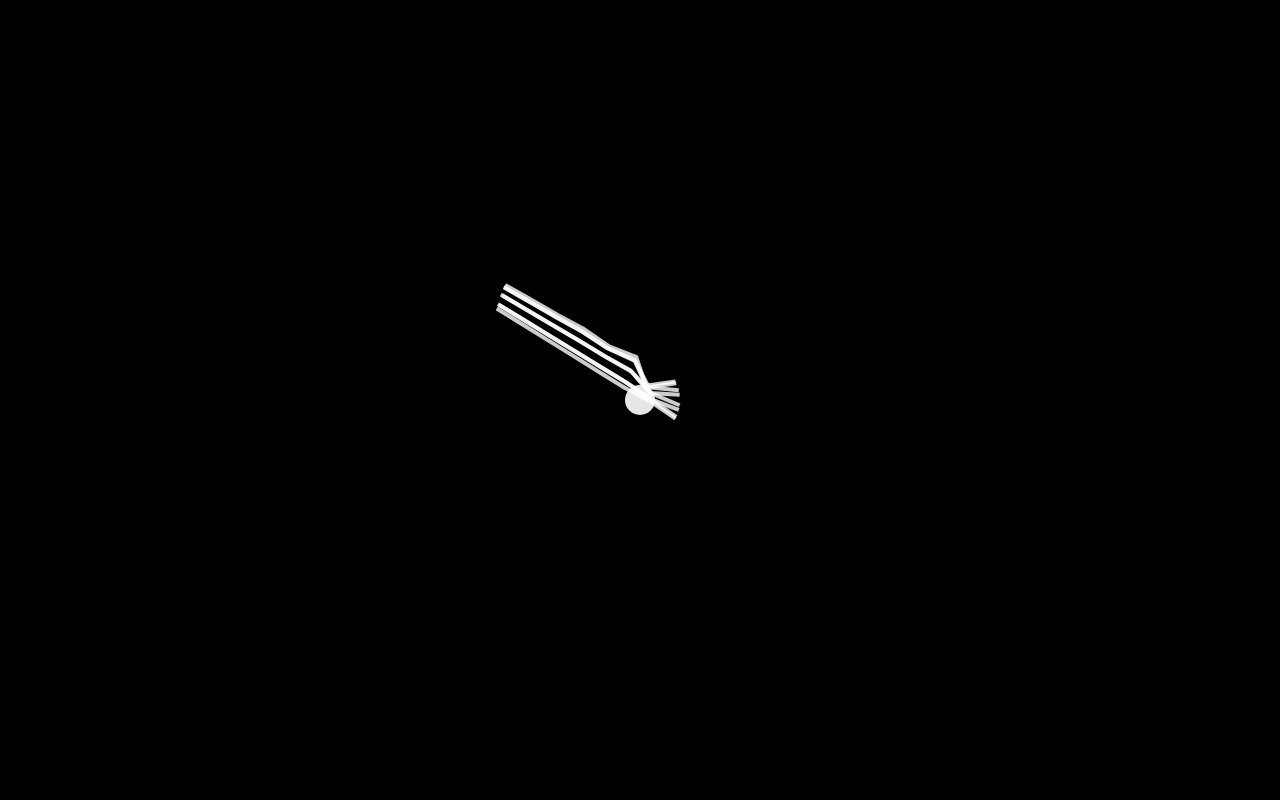
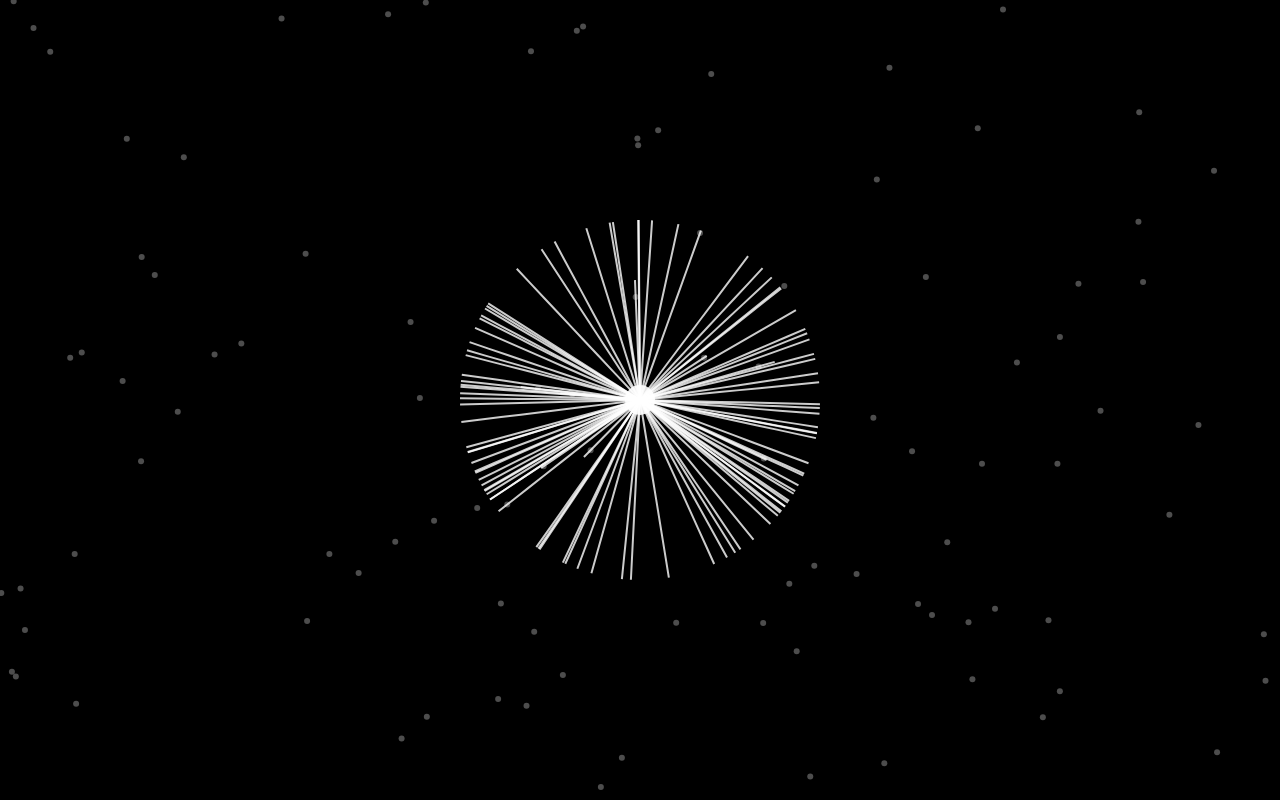
Before and after one commit to Jejepiess/animation, a plain HTML site: page index.html in a window 1280 px wide. Drawn offline with Linux system fonts and the light colour scheme.

Commit message:
Update index.html

```diff
--- a/index.html
+++ b/index.html
@@ -3,7 +3,7 @@
 <head>
     <meta charset="UTF-8">
     <meta name="viewport" content="width=device-width, initial-scale=1.0">
-    <title>Gagamboy</title>
+    <title>bolbol ni cenen</title>
     <style>
         body { margin: 0; overflow: hidden; background: black; }
         canvas { display: block; }
@@ -21,30 +21,36 @@
         let mouseX = canvas.width / 2;
         let mouseY = canvas.height / 2;
 
+        const dots = [];
+        const numDots = 100;
+
+        for (let i = 0; i < numDots; i++) {
+            dots.push({
+                x: Math.random() * canvas.width,
+                y: Math.random() * canvas.height
+            });
+        }
+
         window.addEventListener("mousemove", (event) => {
             mouseX = event.clientX;
             mouseY = event.clientY;
         });
 
         class Tentacle {
-            constructor(angleOffset) {
+            constructor(targetDot) {
                 this.segments = [];
-                this.numSegments = 8;
-                this.segmentLength = 30;
-                this.angleOffset = angleOffset;
+                this.numSegments = 10;
+                this.segmentLength = 20;
+                this.targetDot = targetDot;
 
                 for (let i = 0; i < this.numSegments; i++) {
-                    this.segments.push({ x: 0, y: 0 });
+                    this.segments.push({ x: targetDot.x, y: targetDot.y });
                 }
             }
 
-            update(baseX, baseY, time) {
-                let angle = Math.sin(time * 0.01 + this.angleOffset) * 0.5;
-                let targetX = baseX + Math.cos(angle) * 40;
-                let targetY = baseY + Math.sin(angle) * 40;
-
-                this.segments[0].x = targetX;
-                this.segments[0].y = targetY;
+            update(baseX, baseY) {
+                this.segments[0].x = baseX;
+                this.segments[0].y = baseY;
 
                 for (let i = 1; i < this.numSegments; i++) {
                     let prev = this.segments[i - 1];
@@ -52,7 +58,6 @@
 
                     let dx = prev.x - seg.x;
                     let dy = prev.y - seg.y;
-                    let dist = Math.sqrt(dx * dx + dy * dy);
                     let angle = Math.atan2(dy, dx);
 
                     seg.x = prev.x - Math.cos(angle) * this.segmentLength;
@@ -62,7 +67,7 @@
 
             draw() {
                 ctx.strokeStyle = "rgba(255, 255, 255, 0.8)";
-                ctx.lineWidth = 4;
+                ctx.lineWidth = 2;
 
                 ctx.beginPath();
                 ctx.moveTo(this.segments[0].x, this.segments[0].y);
@@ -78,12 +83,8 @@
             constructor() {
                 this.x = canvas.width / 2;
                 this.y = canvas.height / 2;
-                this.speed = 0.08;
-                this.tentacles = [];
-
-                for (let i = 0; i < 8; i++) {
-                    this.tentacles.push(new Tentacle((Math.PI / 4) * i));
-                }
+                this.speed = 0.05;
+                this.tentacles = dots.map(dot => new Tentacle(dot));
             }
 
             move() {
@@ -91,7 +92,7 @@
                 this.y += (mouseY - this.y) * this.speed;
             }
 
-            draw(time) {
+            draw() {
                 this.move();
 
                 // Draw body
@@ -100,23 +101,33 @@
                 ctx.fillStyle = "rgba(255, 255, 255, 0.9)";
                 ctx.fill();
 
-                // Draw tentacle legs
+                // Draw tentacles
                 this.tentacles.forEach((tentacle) => {
-                    tentacle.update(this.x, this.y, time);
+                    tentacle.update(this.x, this.y);
                     tentacle.draw();
                 });
             }
         }
 
+        function drawDots() {
+            ctx.fillStyle = "rgba(255, 255, 255, 0.3)";
+            dots.forEach(dot => {
+                ctx.beginPath();
+                ctx.arc(dot.x, dot.y, 3, 0, Math.PI * 2);
+                ctx.fill();
+            });
+        }
+
         let spider = new Spider();
 
-        function animate(time) {
+        function animate() {
             ctx.clearRect(0, 0, canvas.width, canvas.height);
-            spider.draw(time);
+            drawDots();
+            spider.draw();
             requestAnimationFrame(animate);
         }
 
-        animate(0);
+        animate();
     </script>
 </body>
 </html>
```
